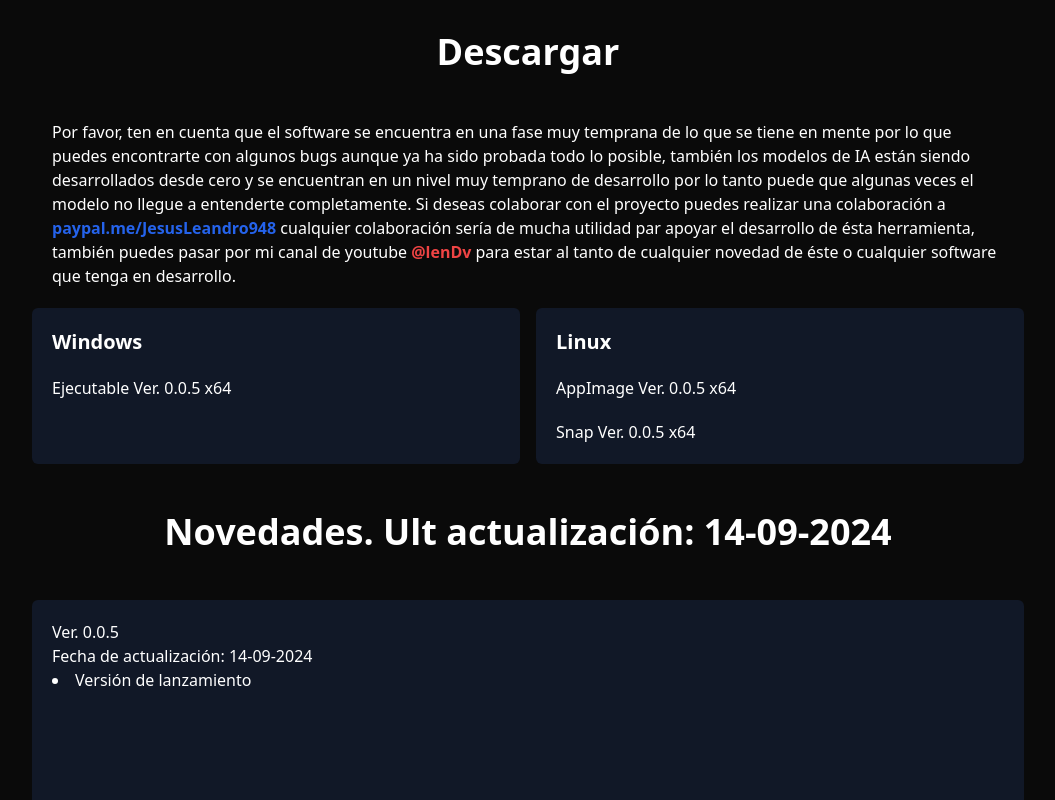
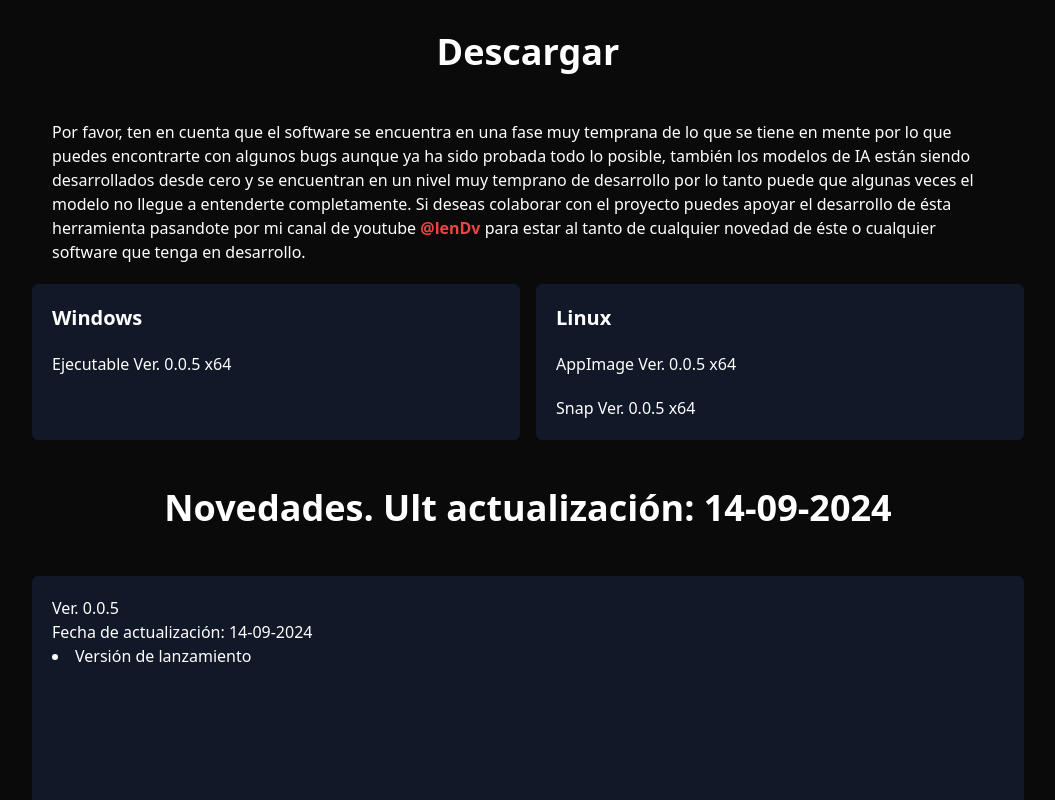
Before and after one commit to LenDeveloper/NebulisProject, a React (Vite) app: page / in a window 1280 px wide. Shown: the part 1500-2300 px from the top of the page, without its empty margins (112-1167 px from the left). Built offline with nearby package versions, Linux system fonts and the light colour scheme.

Commit message:
Update Download.jsx

```diff
--- a/src/components/Download.jsx
+++ b/src/components/Download.jsx
@@ -2,7 +2,7 @@ function Download(){
     return(
         <>
         <p className="text-md text-white font-bold m-12 ps-36 pe-36 flex items-center text-4xl flex justify-center" id="download">Descargar</p>
-        <p className="text-md text-white m-5 text-md md:ps-36 md:pe-36 mb-5">Por favor, ten en cuenta que el software se encuentra en una fase muy temprana de lo que se tiene en mente por lo que puedes encontrarte con algunos bugs aunque ya ha sido probada todo lo posible, también los modelos de IA están siendo desarrollados desde cero y se encuentran en un nivel muy temprano de desarrollo por lo tanto puede que algunas veces el modelo no llegue a entenderte completamente. Si deseas colaborar con el proyecto puedes realizar una colaboración a <a className="font-bold text-blue-600" href="paypal.me/JesusLeandro948" target="_blank" rel="noopener noreferrer">paypal.me/JesusLeandro948</a> cualquier colaboración sería de mucha utilidad par apoyar el desarrollo de ésta herramienta, también puedes pasar por mi canal de youtube <a className="font-bold text-red-500" href="www.youtube.com/@lendv" target="_blank" rel="noopener noreferrer">@lenDv</a> para estar al tanto de cualquier novedad de éste o cualquier software que tenga en desarrollo.</p>
+        <p className="text-md text-white m-5 text-md md:ps-36 md:pe-36 mb-5">Por favor, ten en cuenta que el software se encuentra en una fase muy temprana de lo que se tiene en mente por lo que puedes encontrarte con algunos bugs aunque ya ha sido probada todo lo posible, también los modelos de IA están siendo desarrollados desde cero y se encuentran en un nivel muy temprano de desarrollo por lo tanto puede que algunas veces el modelo no llegue a entenderte completamente. Si deseas colaborar con el proyecto puedes apoyar el desarrollo de ésta herramienta pasandote por mi canal de youtube <a className="font-bold text-red-500" href="www.youtube.com/@lendv" target="_blank" rel="noopener noreferrer">@lenDv</a> para estar al tanto de cualquier novedad de éste o cualquier software que tenga en desarrollo.</p>
         <div className="grid grid-cols-1 md:grid-cols-2 gap-4 text-white md:ps-36 md:pe-36">
             <div className="bg-gray-900 p-5 rounded-md">
                 <p className="text-md text-white font-bold flex items-center text-xl">Windows</p>
```
